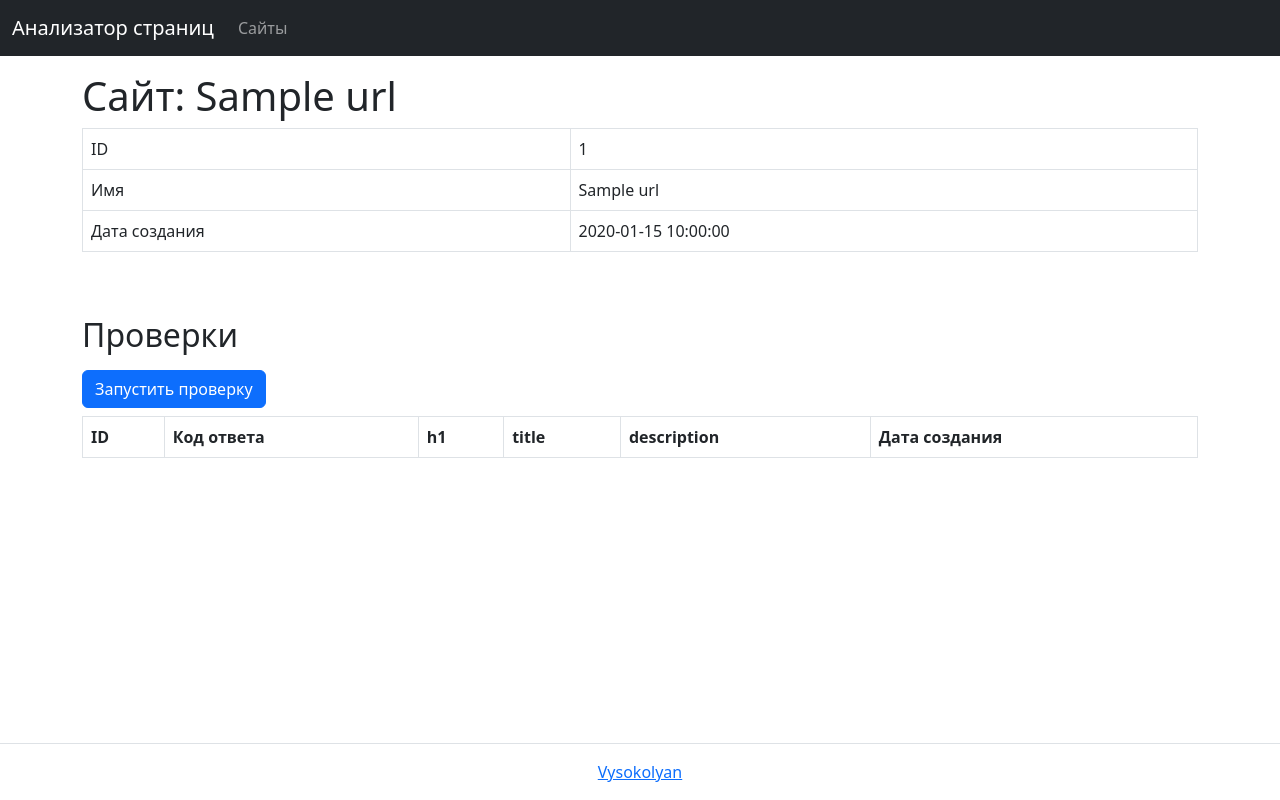
After one commit to Madixxx22/python-project-83, a Flask app: page /urls/1 in a window 1280 px wide. The commit adds this page. Run offline with Flask 2, Linux system fonts and the light colour scheme; a database or web service that is not in the repository returns one stand-in record (values such as "Sample title"); lists and menus that the app fills with data are empty; parts of the project's set-up code (start-up, migrations or seed data) failed here and were passed over; some libraries are stand-ins or nearby versions.

Commit message:
function to add new url to the site

```diff
--- /dev/null
+++ b/database.sql
@@ -0,0 +1,6 @@
+DROP TABLE IF EXISTS urls;
+CREATE TABLE urls (
+    id BIGINT PRIMARY KEY GENERATED ALWAYS AS IDENTITY,
+    name VARCHAR(255) UNIQUE NOT NULL,
+    created_at TIMESTAMP NOT NULL
+);
--- a/page_analyzer/app.py
+++ b/page_analyzer/app.py
@@ -1,11 +1,71 @@
+import os
+import datetime
+from dotenv import load_dotenv
 from flask import (
                   Flask,
-                  render_template
+                  render_template,
+                  request,
+                  redirect,
+                  url_for,
+                  flash,
+                  get_flashed_messages
                  )
+from page_analyzer.database import (
+                                    get_urls,
+                                    create_url,
+                                    get_url_by_id,
+                                    get_url_by_name
+                                   )
+from page_analyzer.validators import validate_url, is_null
+
+load_dotenv()
 
 app = Flask(__name__)
+SECRET_KEY = os.getenv('SECRET_KEY')
+app.secret_key = SECRET_KEY
 
 
 @app.get('/')
 def index():
     return render_template('index.html')
+
+
+@app.get('/urls')
+def urls():
+    messages = get_flashed_messages(with_categories=True)
+    data = get_urls()
+    return render_template('urls.html', data=data, messages=messages)
+
+
+@app.post('/urls')
+def url_add():
+    data = {}
+    url = request.form.get('url')
+    errors = validate_url(url)
+    if 'not valid' in errors['status']:
+        flash('Некорректный URL', 'error')
+        if 'exists' in errors['status']:
+            flash('Страница уже существует', 'warning')
+            return redirect(url_for('get_url_id', id=errors['url'][0]))
+        if 'exceeded size' in errors['status']:
+            flash('URL превышает 255', 'error')
+        elif 'zero size' in errors['status']:
+            flash('URL обязателен', 'error')
+        messages = get_flashed_messages(with_categories=True)
+        return render_template('index.html', messages=messages), 422
+
+    data['url'] = url
+    data['date'] = datetime.datetime.now()
+    create_url(data)
+    data = get_url_by_name(url)
+    flash('Страница успешно добавлена', 'success')
+    return redirect(url_for('get_url_id', id=data[0]))
+
+
+@app.get('/urls/<id>')
+def get_url_id(id):
+    messages = get_flashed_messages(with_categories=True)
+    data = get_url_by_id(id)
+    if is_null(data):
+        return render_template('index.html'), 404
+    return render_template('url_id.html', data=data, messages=messages)
--- /dev/null
+++ b/page_analyzer/database.py
@@ -0,0 +1,75 @@
+import os
+import psycopg2
+from dotenv import load_dotenv
+
+
+load_dotenv()
+
+
+DATABASE_URL = os.getenv('DATABASE_URL')
+
+
+def get_connection():
+    return psycopg2.connect(DATABASE_URL)
+
+
+def get_urls():
+    data = None
+    conn = get_connection()
+    with conn.cursor() as cur:
+        cur.execute('SELECT id, name FROM urls ORDER BY id DESC;')
+        data = cur.fetchall()
+    conn.close()
+    return data
+
+
+def create_url(data):
+    conn = get_connection()
+    with conn.cursor() as cur:
+        query = '''INSERT INTO urls (name, created_at)
+                   VALUES (%s, %s);'''
+        cur.execute(query, (data['url'], data['date']))
+        conn.commit()
+    conn.close()
+
+
+def get_id_url_by_name(name):
+    data = None
+    conn = get_connection()
+    with conn.cursor() as cur:
+        query = '''SELECT id
+                   FROM urls
+                   WHERE name = (%s)
+        '''
+        cur.execute(query, [name])
+        data = cur.fetchone()
+    conn.close()
+    return data
+
+
+def get_url_by_name(name):
+    data = None
+    conn = get_connection()
+    with conn.cursor() as cur:
+        query = '''SELECT *
+                   FROM urls
+                   WHERE name = (%s)
+        '''
+        cur.execute(query, [name])
+        data = cur.fetchone()
+    conn.close()
+    return data
+
+
+def get_url_by_id(id):
+    data = None
+    conn = get_connection()
+    with conn.cursor() as cur:
+        query = '''SELECT *
+                   FROM urls
+                   WHERE id = (%s)
+                '''
+        cur.execute(query, [id])
+        data = cur.fetchone()
+    conn.close()
+    return data
--- /dev/null
+++ b/page_analyzer/templates/url_id.html
@@ -0,0 +1,85 @@
+<!DOCTYPE html>
+<head>
+    <meta charset="utf-8">
+    <meta name="viewport" content="width=device-width, initial-scale=1, shrink-to-fit=no">
+    <meta name="description" content="Third project for Hexlet.io">
+    <link href="https://cdn.jsdelivr.net/npm/bootstrap@5.2.0/dist/css/bootstrap.min.css" rel="stylesheet" integrity="sha384-gH2yIJqKdNHPEq0n4Mqa/HGKIhSkIHeL5AyhkYV8i59U5AR6csBvApHHNl/vI1Bx" crossorigin="anonymous">
+    <title>Анализатор страниц</title>
+</head>
+
+<body>
+    <header>
+      <nav class="navbar navbar-expand-lg bg-dark navbar-dark">
+          <div class="container-fluid">
+            <a class="navbar-brand" href="{{ url_for('index') }}">Анализатор страниц</a>
+            <div class="collapse navbar-collapse" id="navbarNav">
+              <ul class="navbar-nav">
+                <li class="nav-item">
+                  <a class="nav-link" aria-current="page" href="{{ url_for('urls') }}">Сайты</a>
+                </li>
+              </ul>
+            </div>
+          </div>
+      </nav>
+    </header>
+    {% if messages %}
+        {% for message in messages %}
+            {% if message[0] == 'warning' %}
+                <div class="alert alert-info"> {{ message[1] }}</div>
+            {% endif %}
+            {% if message[0] == 'success' %}
+                <div class="alert alert-success"> {{ message[1] }}</div>
+            {% endif %}
+        {% endfor %}
+  {% endif %}
+  <div class="container pt-3">
+    <h1>Сайт: {{ data[1] }} </h1>
+    <table class="table table-bordered" data-test="url">
+      <tbody>
+        <tr>
+          <td>ID</td>
+          <td>{{ data[0] }}</td>
+        </tr>
+        <tr>
+          <td>Имя</td>
+          <td>{{ data[1] }}</td>
+        </tr>
+        <tr>
+          <td>Дата создания</td>
+          <td>{{ data[2].date() }}</td>
+        </tr>
+      </tbody>
+    </table>
+  </div>
+
+  <div class="container pt-5">
+    <h2>Проверки</h2>
+    <form action="{{ url_for('urls') }}" method="post" class="pt-2 pb-2">
+      <button type='submit' class="btn btn-primary">Запустить проверку</button>
+    </form>
+    <table class="table table-bordered" data-test="checks">
+      <thead>
+        <tr>
+          <th>ID</th>
+          <th>Код ответа</th>
+          <th>h1</th>
+          <th>title</th>
+          <th>description</th>
+          <th>Дата создания</th>
+        </tr>
+      </thead>
+      <tbody>
+      </tbody>
+    </table>
+  </div>
+
+  <footer class="position-absolute bottom-0 w-100 border-top py-3 mt-5">
+    <div class="container">
+      <div class="row">
+        <div class="col-12 text-center">
+          <a href="https://github.com/Madixxx22">Vysokolyan</a>
+        </div>
+      </div>
+    </div>
+  </footer>
+</body>
--- /dev/null
+++ b/page_analyzer/validators.py
@@ -0,0 +1,34 @@
+from validators.url import url
+from page_analyzer.database import get_id_url_by_name
+
+
+def is_null(value):
+    if value == []:
+        return True
+    elif value is None:
+        return True
+    elif value == '':
+        return True
+    elif len(value) == 0:
+        return True
+    return False
+
+
+def validate_url(check_url):
+    errors = {
+        'url': get_id_url_by_name(check_url),
+        'status': []
+    }
+    if len(check_url) >= 255:
+        errors['status'].append('exceeded size')
+    elif len(check_url) == 0:
+        errors['status'].append('zero size')
+    if not url(check_url):
+        errors['status'].append('not valid')
+        return errors
+    if not is_null(errors['url']):
+        errors['status'].append('exists')
+        errors['status'].append('not valid')
+        return errors
+    errors['status'].append('valid')
+    return errors
--- a/pyproject.toml
+++ b/pyproject.toml
@@ -12,6 +12,8 @@ flake8 = "^6.0.0"
 pytest = "^7.2.1"
 python-dotenv = "^0.21.1"
 Jinja2 = "^3.1.2"
+psycopg2-binary = "^2.9.5"
+validators = "^0.20.0"
 
 [tool.poetry.dev-dependencies]
 
```
Also changed, not shown: page_analyzer/templates/index.html (+8 -3 lines), page_analyzer/templates/urls.html (added, +68 -0 lines), README.md, 2 other files.
